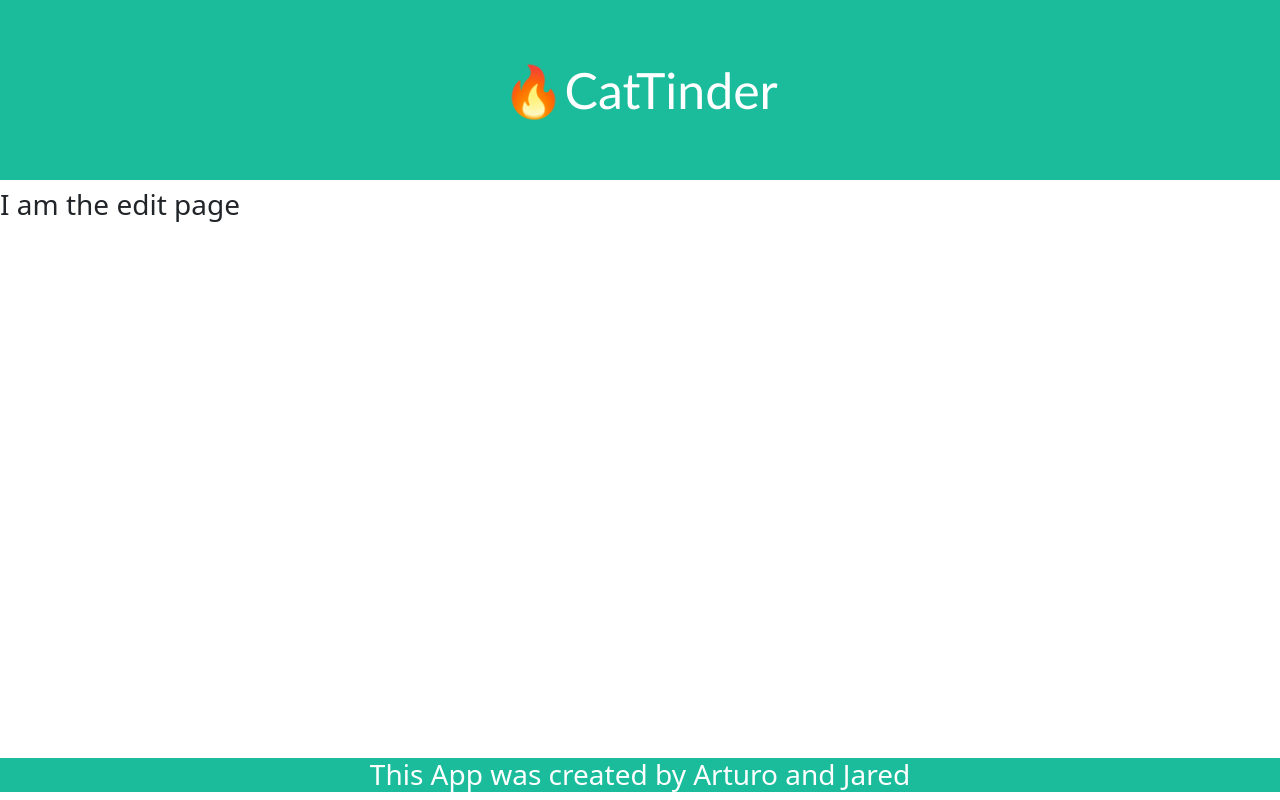
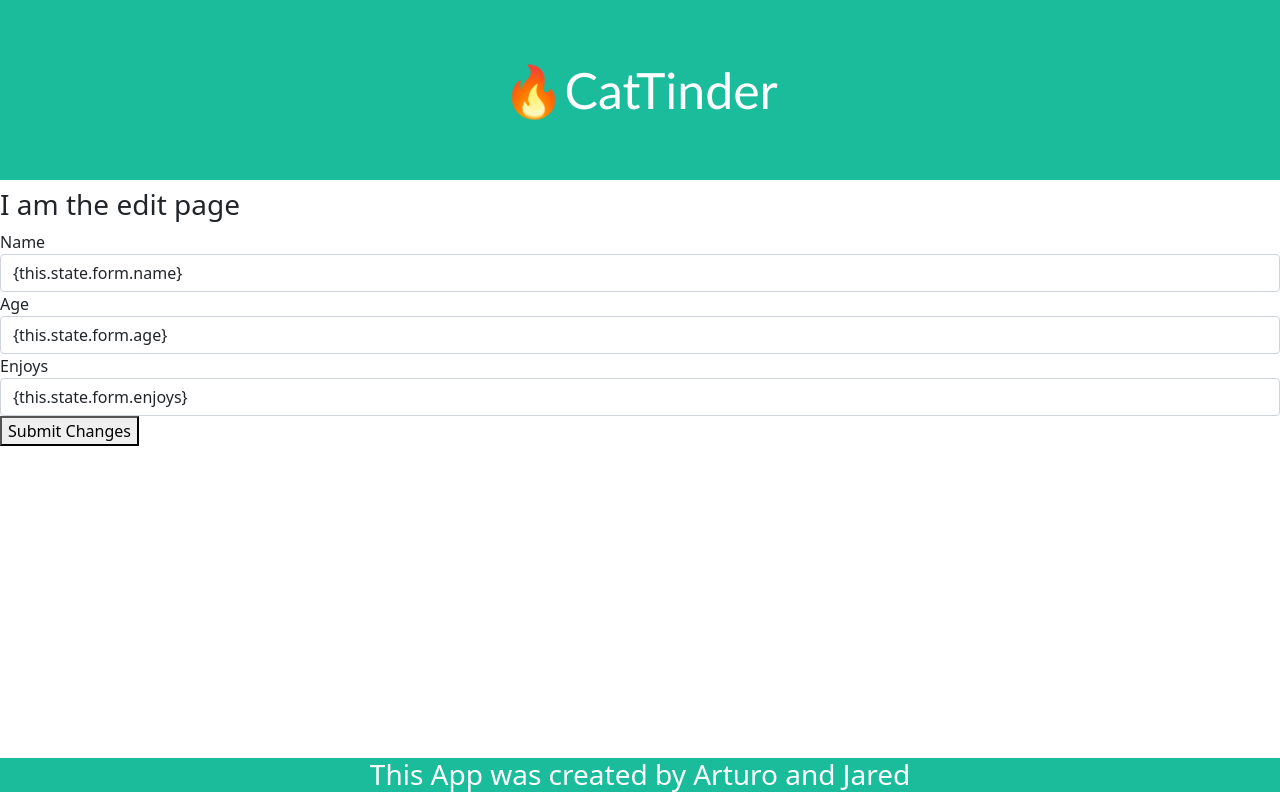
Before and after one commit to learn-academy-2021-charlie/cat-tinder-frontend-jared-and-arturo, a React (Create React App) app: page /catedit in a window 1280 px wide. Built offline with nearby package versions, Linux system fonts and the light colour scheme.

Commit message:
started on edit page

```diff
--- a/src/pages/CatEdit.js
+++ b/src/pages/CatEdit.js
@@ -1,10 +1,33 @@
 import React, { Component } from 'react';
+import { Form, FormGroup, Input, Label } from 'reactstrap';
 
 class CatEdit extends Component {
+
   render() {
     return (
       <>
         <h3>I am the edit page</h3>
+        <Form>
+         <FormGroup>
+           <Label>Name</Label>
+           <Input type="text" name="name" value='{this.state.form.name}' onChange={ this.handleChange }/>
+         </FormGroup>
+         <FormGroup>
+           <Label>Age</Label>
+           <Input type="text" name="age" value='{this.state.form.age}' onChange={ this.handleChange }/>
+         </FormGroup>
+         <FormGroup>
+           <Label>Enjoys</Label>
+           <Input type="text" name="enjoys" value='{this.state.form.enjoys}' onChange={ this.handleChange }/>
+         </FormGroup>
+        </Form>
+        <button
+          type="submit"
+          value=""
+          onClick={ this.handleSubmit }
+        >
+        Submit Changes
+        </button>
       </>
     )
   }
--- a/src/pages/CatNew.js
+++ b/src/pages/CatNew.js
@@ -16,6 +16,7 @@ class CatNew extends Component {
   }
 
   handleChange = (e) => {
+    console.log(e.target.name)
     let {form } = this.state
     form[e.target.name] = e.target.value
     this.setState({ form: form })
```
